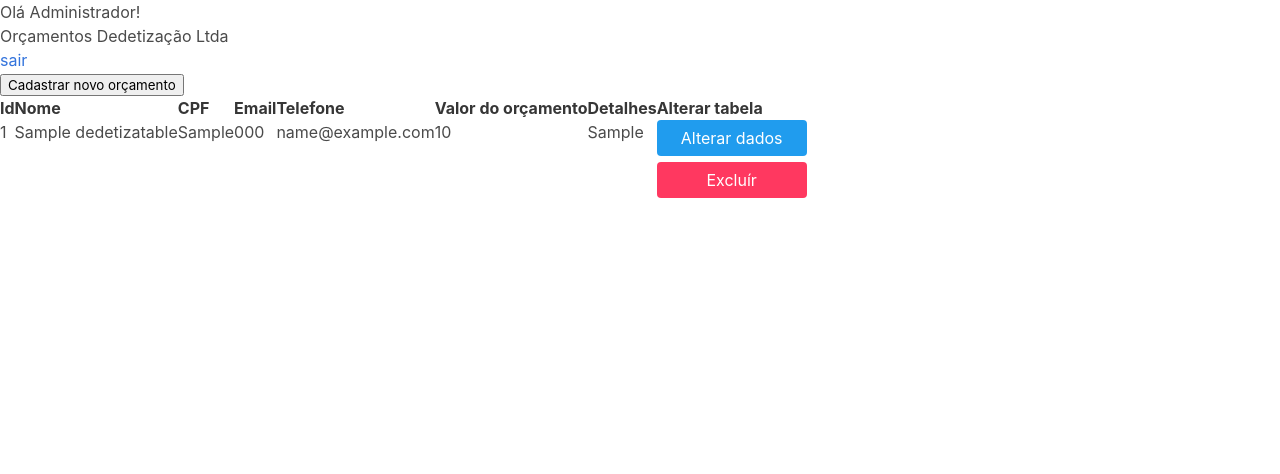
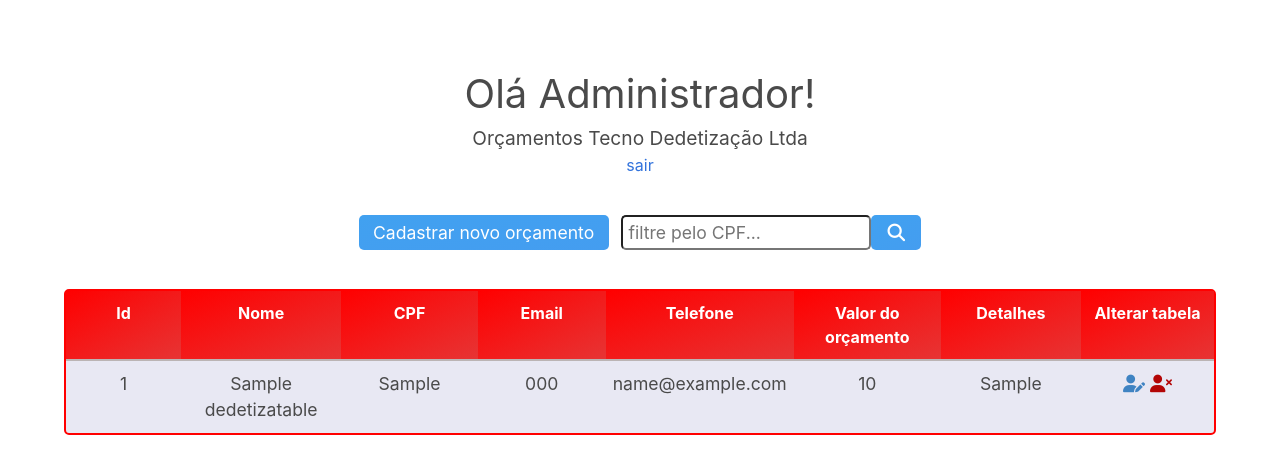
Before and after one commit to supertgo/dedetizacao, a PHP site: page /servidor/painel.php in a window 1280 px wide. Shown: the top 474 px of the page. Run offline with PHP 8.4, Linux system fonts and the light colour scheme; tables that the repository leaves empty or names only in its code hold one stand-in row (values such as "Sample post"); some libraries are stand-ins or nearby versions.

Commit message:
adicionando estilos à tabela de orçamentos

```diff
--- a/estilos/modules/painel.css
+++ b/estilos/modules/painel.css
@@ -0,0 +1,86 @@
+
+.container-titulos-painel {
+    display: flex;
+    flex-direction: column;
+    justify-content: center;
+    align-items: center;
+    width: 100vw;
+    margin-top: 5%;
+}
+
+.container-titulos-painel h1 {
+    font-size: 2.5rem;
+}
+
+.container-titulos-painel h2 {
+    font-size: 1.2rem;
+}
+
+.container-cadastrar-btn {
+    display: flex;
+    flex-direction: row;
+    justify-content: center;
+    align-items: center;
+    width: 100vw;
+    margin: 3% 0 3% 0;
+}
+
+.cadastrar-btn, .filtrar-btn {
+    border: none;
+    background-image: linear-gradient(to bottom right, rgb(65, 161, 240), rgb(68, 157, 240));
+    width: 250px;
+    color: white;
+    font-size: 1.1rem;
+    border-radius: 5px;
+    padding: 7px;
+    transition: 0.2s;
+}
+
+.filtrar-btn {
+    width: 50px !important;
+}
+
+.cadastrar-btn:hover, .filtrar-btn:hover {
+    filter: brightness(1.2);
+    cursor: pointer;
+}
+
+.container-cadastrar-btn input {
+    padding: 5px;
+    margin-left: 1%;
+    width: 250px;
+    border-radius: 5px;
+    font-size: 1.1rem;
+}
+
+.container-tabela {
+    width: 90vw;
+    margin: auto;
+    background-color: rgb(232, 232, 243);
+    border-radius: 5px;
+    border: 2px solid red;
+}
+
+.tabela-painel td, .tabela-painel th {
+    padding: 10px 0px 10px 0px;
+    text-align: center;
+}
+
+.tabela-painel th {
+    width: 200px;
+    background-image: linear-gradient(to bottom right, rgb(255, 0, 0), rgb(231, 52, 52));
+    color: white;
+}
+
+.tabela-painel td {
+    font-size: 1.1rem;
+    border-top: 2px solid rgb(187, 180, 180);
+}
+
+.editar {
+    color: rgb(63, 131, 194);
+}
+
+.deletar {
+    color: rgb(179, 6, 6);
+}
--- a/servidor/painel.php
+++ b/servidor/painel.php
@@ -12,21 +12,25 @@
     <meta http-equiv="X-UA-Compatible" content="IE=edge">
     <meta name="viewport" content="width=device-width, initial-scale=1.0">
     <link rel="stylesheet" href="../estilos/bulma.min.css">
-    <link rel="stylesheet" href="../estilos/painel.css">
+    <link rel="stylesheet" href="../estilos/modules/painel.css">
     <title>Painel de orçamentos</title>
 </head>
 <body>
 
 <div class="container-titulos-painel">
-    <h1>Olá Administrador!<h1>
-    <h1>Orçamentos Dedetização Ltda<h1>
+    <h1>Olá Administrador!</h1>
+    <h2>Orçamentos Tecno Dedetização Ltda</h2>
     <a href="./admin.php">sair</a>
 </div>
 
-<a href="./formularioCadastrar.php"><button>Cadastrar novo orçamento</button></a>
+<div class="container-cadastrar-btn">
+    <a href="./formularioCadastrar.php"><button class="cadastrar-btn">Cadastrar novo orçamento</button></a>
+    <input type="text" placeholder="filtre pelo CPF..."/>
+    <a href="./formularioCadastrar.php"><button class="filtrar-btn"><i class="fas fa-search"></i></button></a>
+</div>
 
-<div class="container-table">
-    <table>
+<div class="container-tabela">
+    <table class="tabela-painel">
         <tr>
             <th>Id</th>
 	        <th>Nome</th>
@@ -52,12 +56,14 @@
                         <td><?php echo $dado['valor'];?></td>
                         <td><?php echo $dado['detalhes'];?></td>
 						<td style="max-width: 160px">
-							<a href="edit.php?id=<?php echo $dado['id'];?>"><button class="button is-info" style="margin-bottom: 6px; width: 150px;">Alterar dados</button></a>
-							<a href="remove.php?id=<?php echo $dado['id'];?>"><button class="button is-danger" style="width: 150px;">Excluír</button></a></td>
+							<a class="editar" href="edit.php?id=<?php echo $dado['id'];?>"><i class="fas fa-user-edit"></i></a>
+							<a class="deletar" href="remove.php?id=<?php echo $dado['id'];?>"><i class="fas fa-user-times"></i>
+                        </td>
 						</tr>
 					<?php } ?>
 					</tbody>
     </table>
 </div>
+<script src="https://kit.fontawesome.com/5055cfbe4f.js" crossorigin="anonymous"></script>
 </body>
 </html>
```
